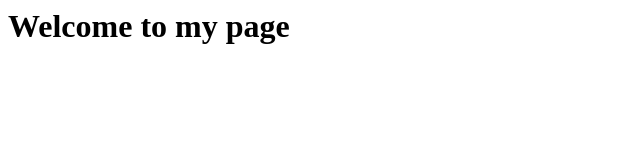
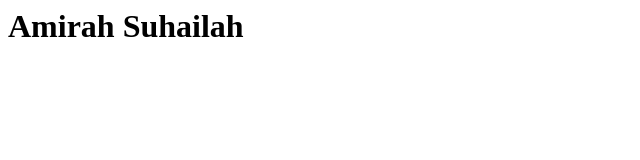
Before and after one commit to amirahsuhailah/23_IMS456_2424A_INDIVIDUAL, a plain HTML site: page index.html in a window 1280 px wide. Shown: the whole page, without its empty margins (0-640 px from the left). Drawn offline with Linux system fonts and the light colour scheme.

Commit message:
Update index.html

```diff
--- a/index.html
+++ b/index.html
@@ -1,10 +1,10 @@
 <html>
 <head>
-    <title>Welcome to My Personal Page</title>
+    <title>Amirah Suhailah</title>
 
 </head>
 <body>
-<h1> Welcome to my page</h1>
+<h1>Amirah Suhailah</h1>
 
 
 </body>
```
